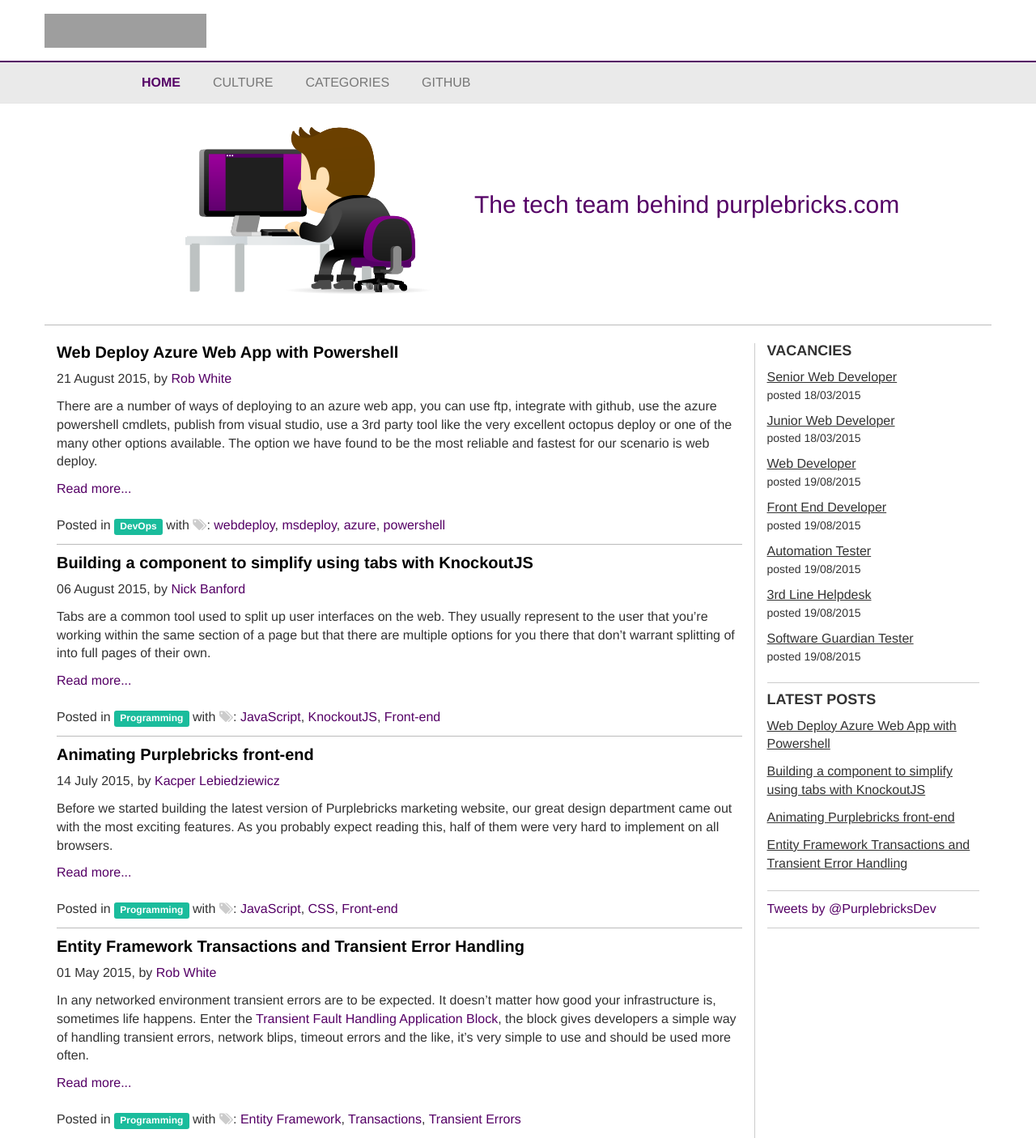
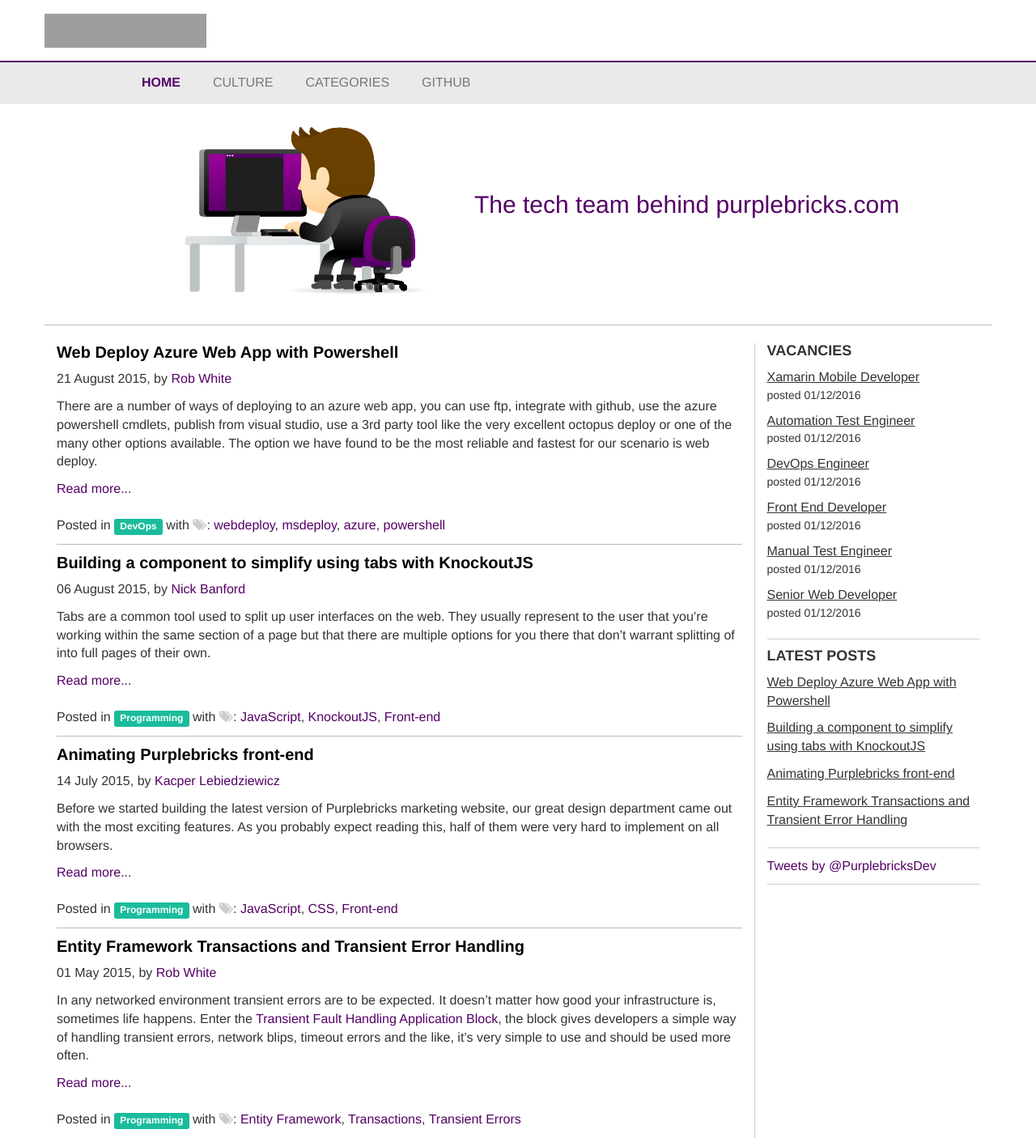
Before and after one commit to purplebricks/purplebricks.github.io, a Jekyll site: the page built from index.html, in a window 1280 px wide. Shown: the whole page at 81% size. Built offline with Jekyll 4.4.1, drawn with Linux system fonts in a browser that asks for light colours; nearby versions of some CDN libraries; the list of posts is cut into pages by our own code; comment, search, counter and statistics services are not loaded; grey boxes are pictures that could not be loaded.

Commit message:
Update vacancies.html

```diff
--- a/_includes/vacancies.html
+++ b/_includes/vacancies.html
@@ -1,31 +1,27 @@
 <h3>Vacancies</h3>
 <ul class="vacancies">
     <li>
-        <a href="https://www.purplebricks.com/jointheteam/seniorwebdeveloper">Senior Web Developer</a>
-        <span>posted 18/03/2015</span>
+        <a href="https://www.purplebricks.com/join-the-team/xamarin-mobile-developer">Xamarin Mobile Developer</a>
+        <span>posted 01/12/2016</span>
     </li>
     <li>
-        <a href="https://www.purplebricks.com/jointheteam/juniorwebdeveloper">Junior Web Developer</a>
-        <span>posted 18/03/2015</span>
+        <a href="https://www.purplebricks.com/join-the-team/z5-automation-test-engineer">Automation Test Engineer</a>
+        <span>posted 01/12/2016</span>
     </li>
     <li>
-        <a href="https://www.purplebricks.com/jointheteam/webdeveloper">Web Developer</a>
-        <span>posted 19/08/2015</span>
+        <a href="https://www.purplebricks.com/join-the-team/z5-devops-engineer">DevOps Engineer</a>
+        <span>posted 01/12/2016</span>
     </li>
     <li>
-        <a href="https://www.purplebricks.com/jointheteam/frontenddeveloper">Front End Developer</a>
-        <span>posted 19/08/2015</span>
+        <a href="https://www.purplebricks.com/join-the-team/z5-front-end-developer">Front End Developer</a>
+        <span>posted 01/12/2016</span>
     </li>
     <li>
-        <a href="https://www.purplebricks.com/jointheteam/automationtester">Automation Tester</a>
-        <span>posted 19/08/2015</span>
+        <a href="https://www.purplebricks.com/join-the-team/z5-manual-test-engineer">Manual Test Engineer</a>
+        <span>posted 01/12/2016</span>
     </li>
     <li>
-        <a href="https://www.purplebricks.com/jointheteam/thirdlinehelpdesk">3rd Line Helpdesk</a>
-        <span>posted 19/08/2015</span>
-    </li>
-    <li>
-        <a href="https://www.purplebricks.com/jointheteam/softwareguardiantester">Software Guardian Tester</a>
-        <span>posted 19/08/2015</span>
+        <a href="https://www.purplebricks.com/join-the-team/z5-senior-web-developer">Senior Web Developer</a>
+        <span>posted 01/12/2016</span>
     </li>
 </ul>
```
